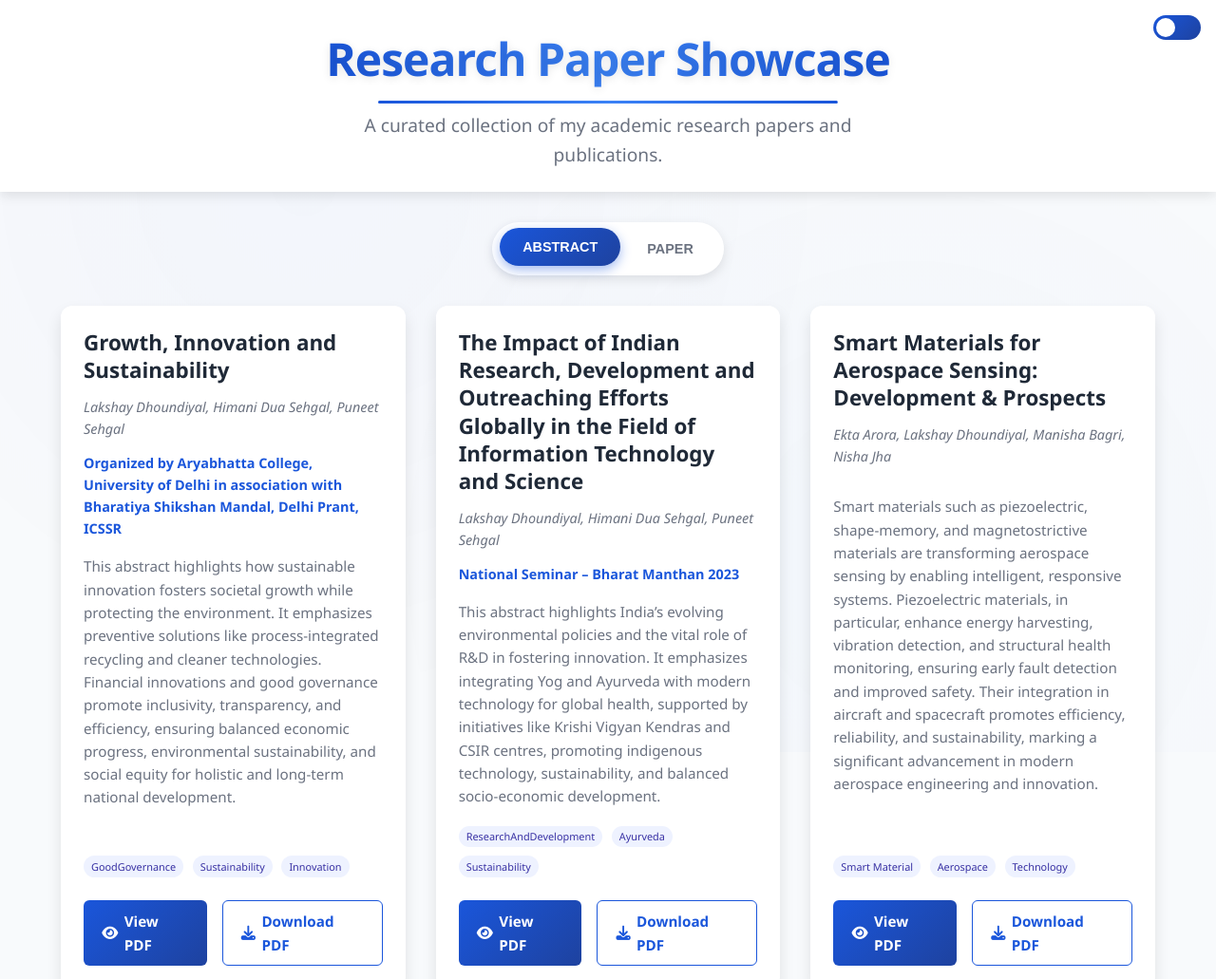
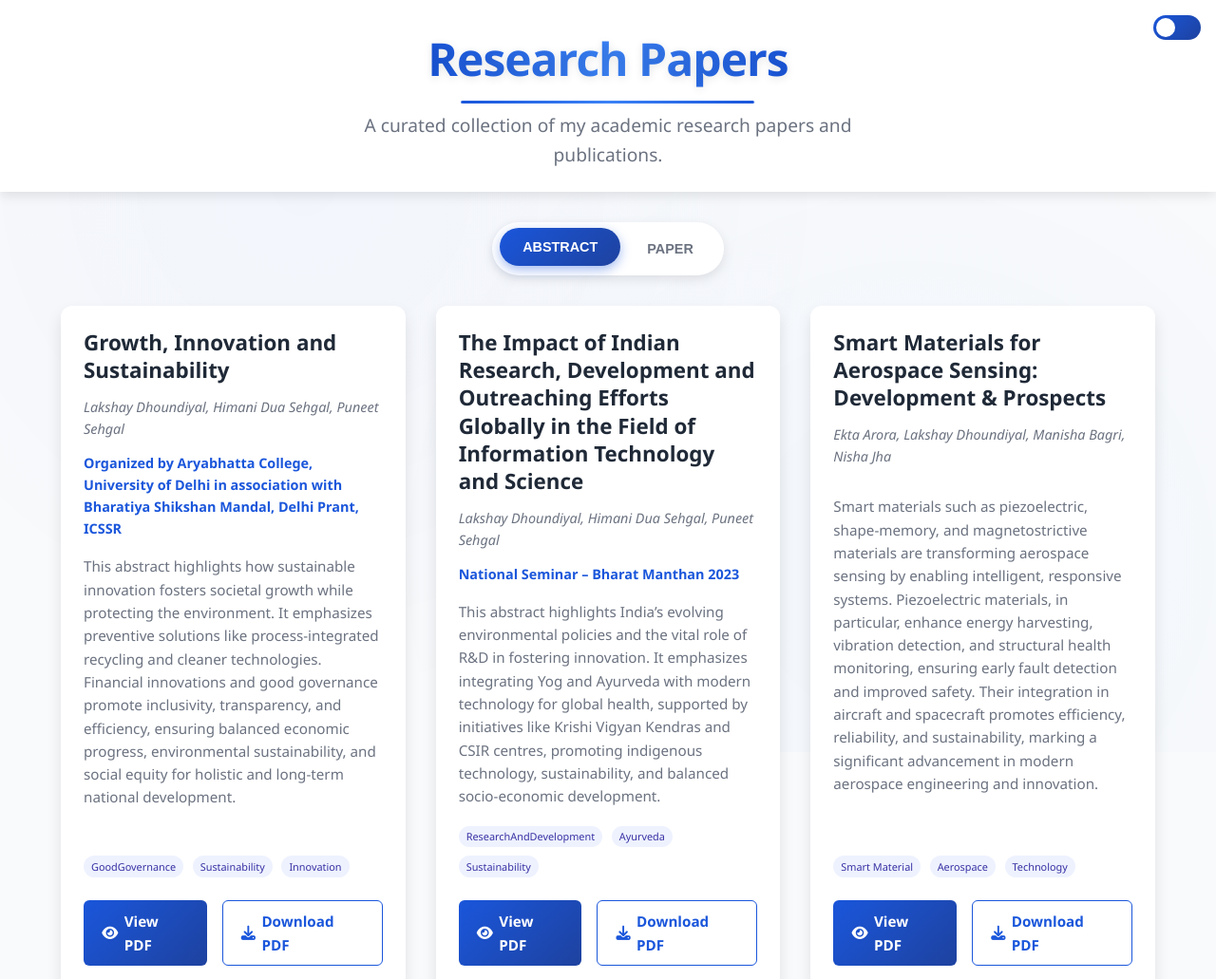
Before and after one commit to LakshayD02/Publications-Gallery-Website, a plain HTML site: page index.html in a window 1280 px wide. Shown: the top 1031 px of the page at 95% size. Drawn offline with Linux system fonts and the light colour scheme.

Commit message:
Update index.html

```diff
--- a/index.html
+++ b/index.html
@@ -3,7 +3,7 @@
 <head>
     <meta charset="UTF-8" />
     <meta name="viewport" content="width=device-width, initial-scale=1" />
-    <title>Research Paper Showcase</title>
+    <title>Research Papers - Lakshay</title>
     <link rel="stylesheet" href="https://cdnjs.cloudflare.com/ajax/libs/font-awesome/6.4.0/css/all.min.css" />
     <link rel="stylesheet" href="styles.css" />
 </head>
@@ -16,7 +16,7 @@
             </label>
         </div>
         <div class="header-content">
-            <h1>Research Paper Showcase</h1>
+            <h1>Research Papers</h1>
             <p class="subheading">A curated collection of my academic research papers and publications.</p>
         </div>
     </header>
```
